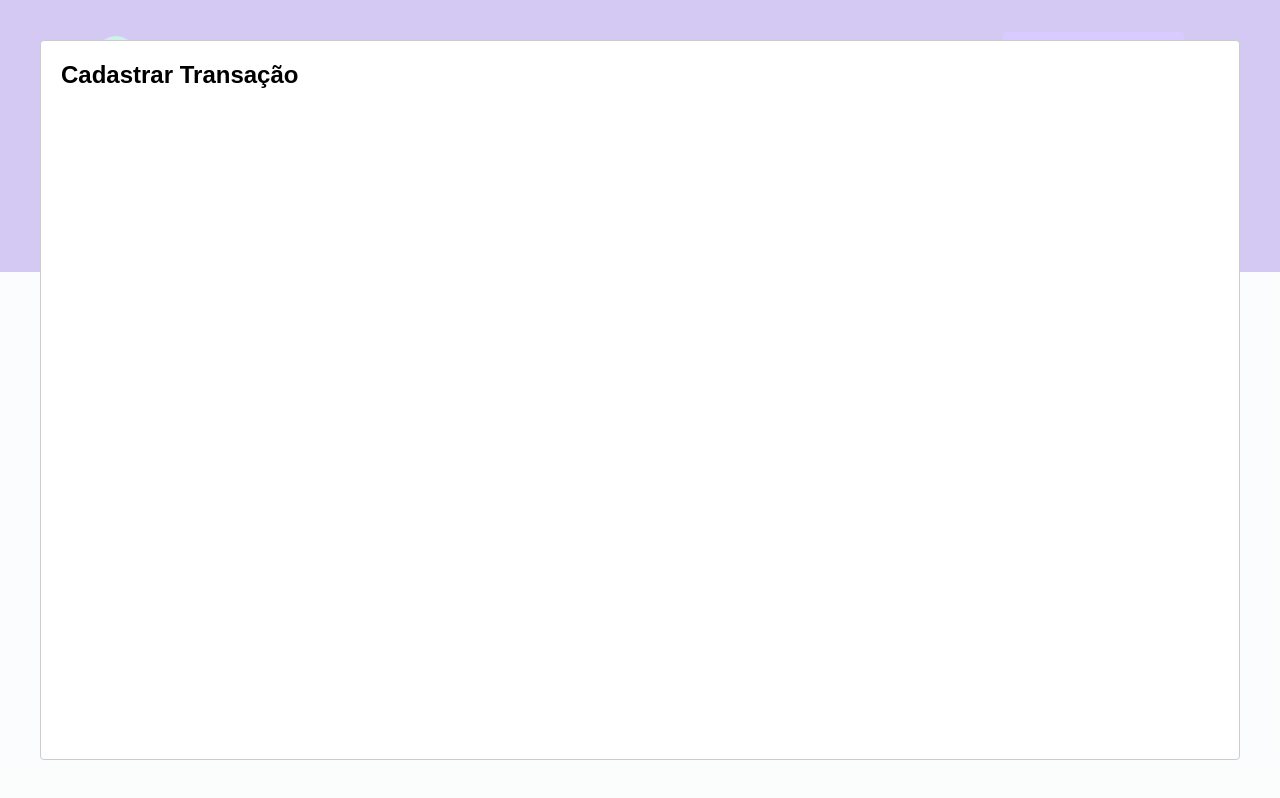
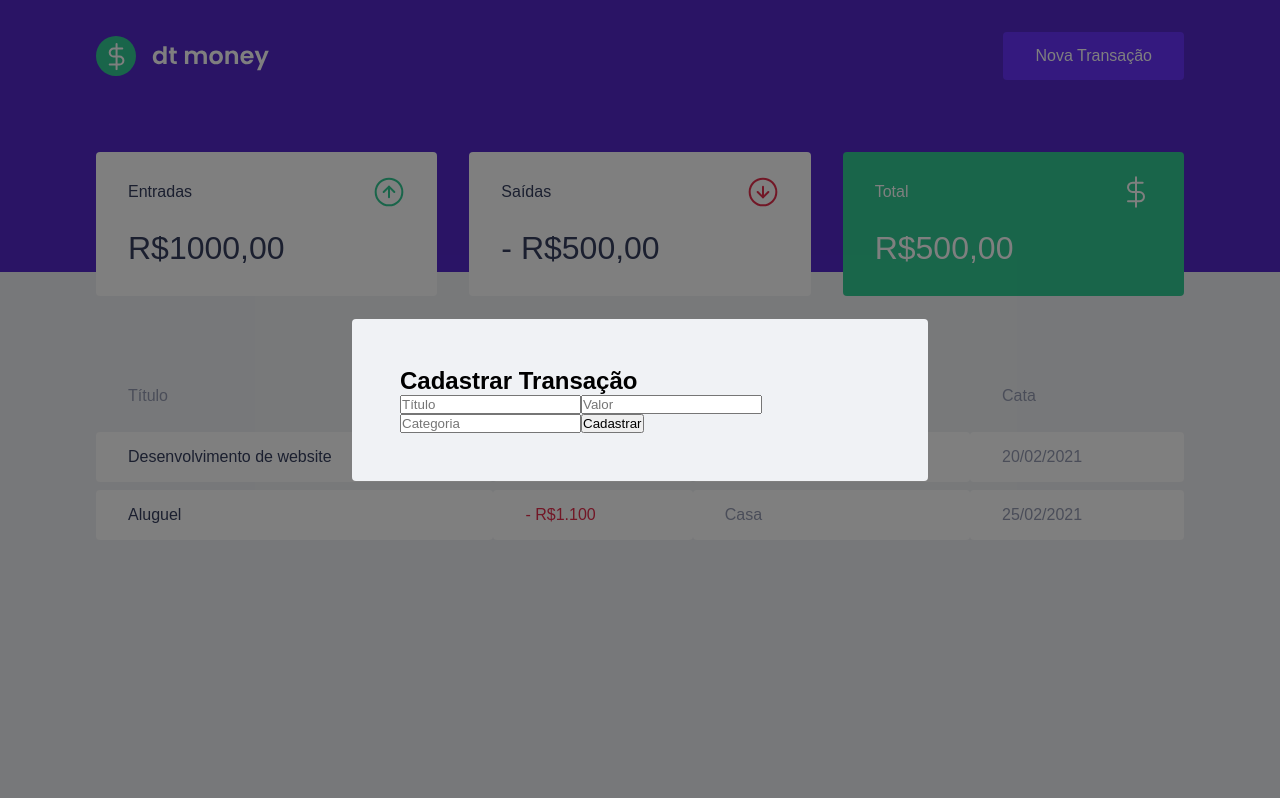
Before and after one commit to FernandesAngel/dtmoney, a React (Create React App) app: page / in a window 1280 px wide. Both pictures are taken after a click on the button "Nova Transação". Built offline with nearby package versions, Linux system fonts and the light colour scheme; no server answers; what miragejs would draw is missing.

Commit message:
modal form

```diff
--- a/src/components/NewTransactionModal/index.tsx
+++ b/src/components/NewTransactionModal/index.tsx
@@ -1,4 +1,5 @@
 import Modal from 'react-modal';
+import { Container } from './styles';
 
 interface NewTransactionModalProps{
   isOpen: boolean;
@@ -9,8 +10,16 @@
   <Modal
     isOpen={isOpen}
     onRequestClose={onRequestClose}
+    overlayClassName="react-modal-overlay"
+    className="react-modal-content"
   >
-    <h2>Cadastrar Transação</h2>
+    <Container>
+      <h2>Cadastrar Transação</h2>
+      <input placeholder="Título"/>
+      <input placeholder="Valor" type="number"/>
+      <input placeholder="Categoria"/>
+      <button type="submit">Cadastrar</button>
+    </Container>
   </Modal>
 )
 }
--- a/src/components/NewTransactionModal/styles.ts
+++ b/src/components/NewTransactionModal/styles.ts
@@ -1,4 +1,4 @@
 import styled from 'styled-components'
 
-export const Container = styled.div`
+export const Container = styled.form`
 `
--- a/src/styles/global.ts
+++ b/src/styles/global.ts
@@ -50,4 +50,25 @@
       cursor: not-allowed;
     }
 
+    .react-modal-overlay{
+      background: rgba(0,0,0, 0.5);
+      position: fixed;
+      left: 0;
+      top: 0;
+      right: 0;
+      bottom: 0;
+      display: flex;
+      align-items: center;
+      justify-content: center;
+    }
+
+    .react-modal-content{
+      width: 100%;
+      max-width: 576px;
+      background: var(--background);
+      padding: 3rem;
+      position: relative;
+      border-radius: 0.25rem;
+    }
+
 `
```
